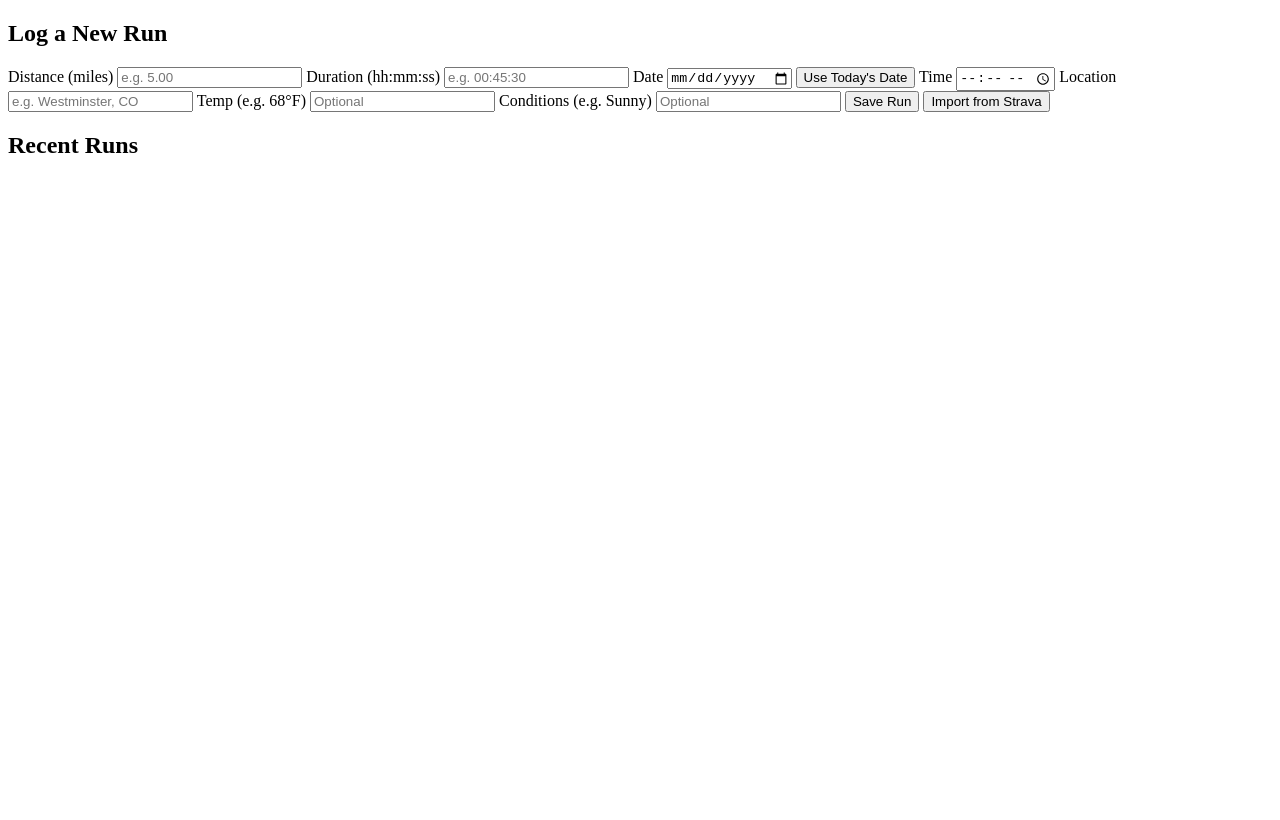
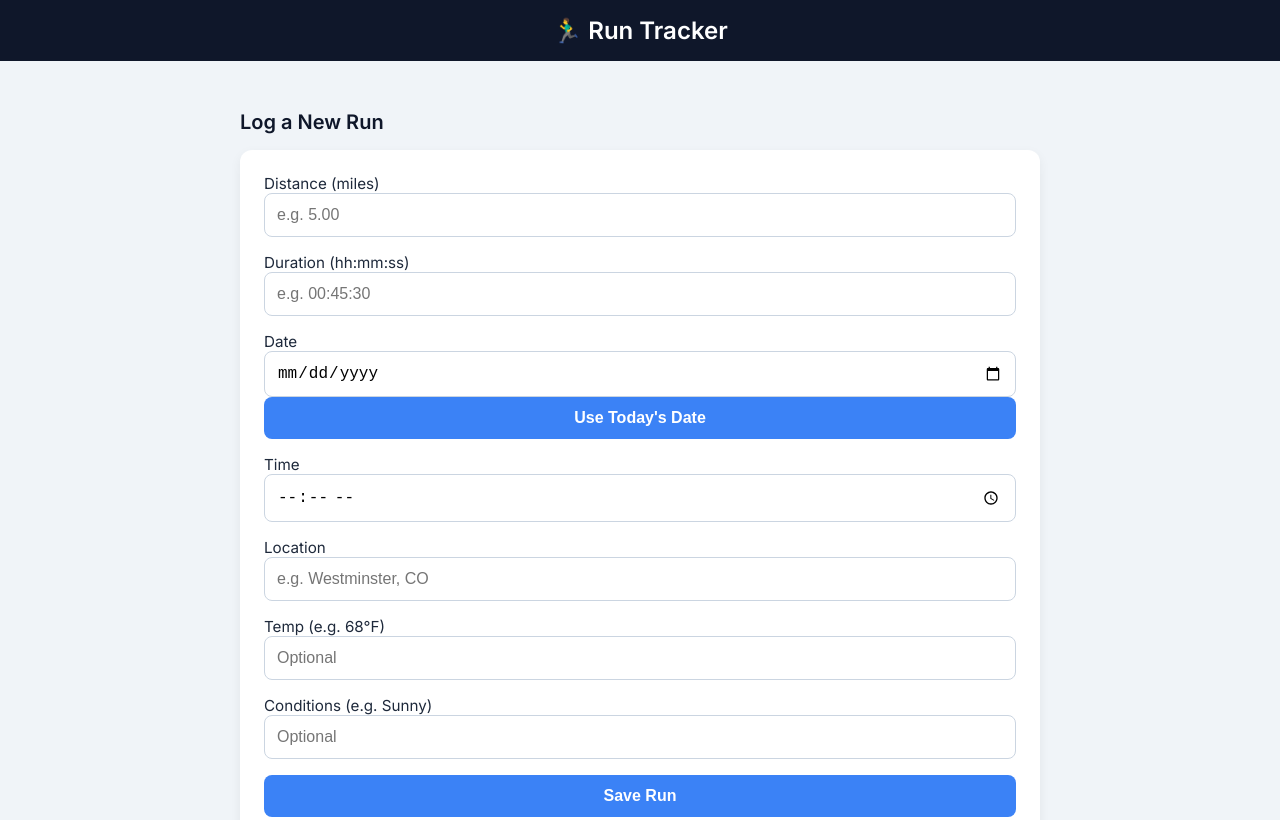
Before and after one commit to phil0198/run-tracker, a plain HTML site: page index.html in a window 1280 px wide. Shown: the top 820 px of the page. Drawn offline with Linux system fonts and the light colour scheme.

Commit message:
Update index.html

```diff
--- a/index.html
+++ b/index.html
@@ -6,8 +6,94 @@
   <title>Run Tracker</title>
   <link rel="icon" href="favicon.png" type="image/png">
   <link href="https://fonts.googleapis.com/css2?family=Inter:wght@400;600&display=swap" rel="stylesheet">
+  <style>
+    body {
+      margin: 0;
+      font-family: 'Inter', sans-serif;
+      background-color: #f0f4f8;
+      color: #1e293b;
+    }
+
+    header {
+      background-color: #0f172a;
+      color: white;
+      padding: 1rem 2rem;
+      text-align: center;
+      font-size: 1.5rem;
+      font-weight: 600;
+    }
+
+    main {
+      padding: 2rem;
+      max-width: 800px;
+      margin: auto;
+    }
+
+    h2 {
+      font-size: 1.25rem;
+      margin-bottom: 1rem;
+      color: #0f172a;
+    }
+
+    form {
+      background: white;
+      padding: 1.5rem;
+      border-radius: 12px;
+      box-shadow: 0 4px 12px rgba(0, 0, 0, 0.06);
+      display: flex;
+      flex-direction: column;
+      gap: 1rem;
+    }
+
+    label {
+      display: flex;
+      flex-direction: column;
+      font-size: 0.95rem;
+    }
+
+    input {
+      padding: 0.75rem;
+      border: 1px solid #cbd5e1;
+      border-radius: 8px;
+      font-size: 1rem;
+    }
+
+    button {
+      padding: 0.75rem;
+      font-size: 1rem;
+      font-weight: 600;
+      border: none;
+      border-radius: 8px;
+      cursor: pointer;
+      background-color: #3b82f6;
+      color: white;
+      transition: background-color 0.2s;
+    }
+
+    button:hover {
+      background-color: #2563eb;
+    }
+
+    .weather-summary {
+      display: none;
+      background-color: #dbeafe;
+      color: #1e40af;
+      padding: 1rem;
+      border-radius: 8px;
+      font-size: 0.95rem;
+    }
+
+    #importStrava {
+      background-color: #ef4444;
+    }
+
+    #importStrava:hover {
+      background-color: #dc2626;
+    }
+  </style>
 </head>
 <body>
+  <header>🏃‍♂️ Run Tracker</header>
   <main>
     <section id="log-run">
       <h2>Log a New Run</h2>
@@ -60,6 +146,10 @@
       const today = new Date().toISOString().split('T')[0];
       document.getElementById('date').value = today;
     }
+
+    document.getElementById('importStrava').addEventListener('click', () => {
+      window.location.href = "https://www.strava.com/oauth/authorize?client_id=162040&response_type=token&redirect_uri=https://phil0198.github.io/&approval_prompt=auto&scope=activity:read";
+    });
   </script>
   <script src="main.js"></script>
 </body>
```
